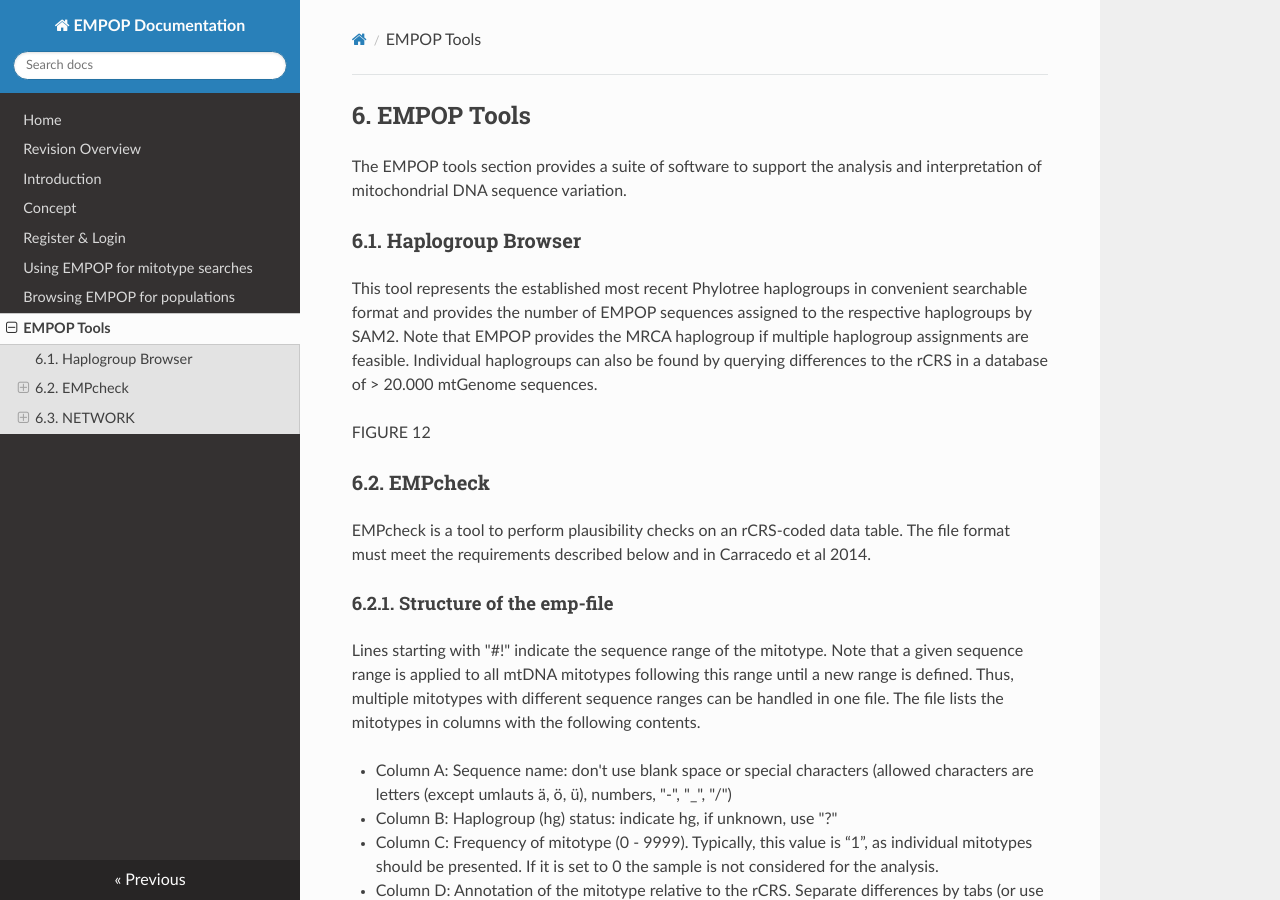
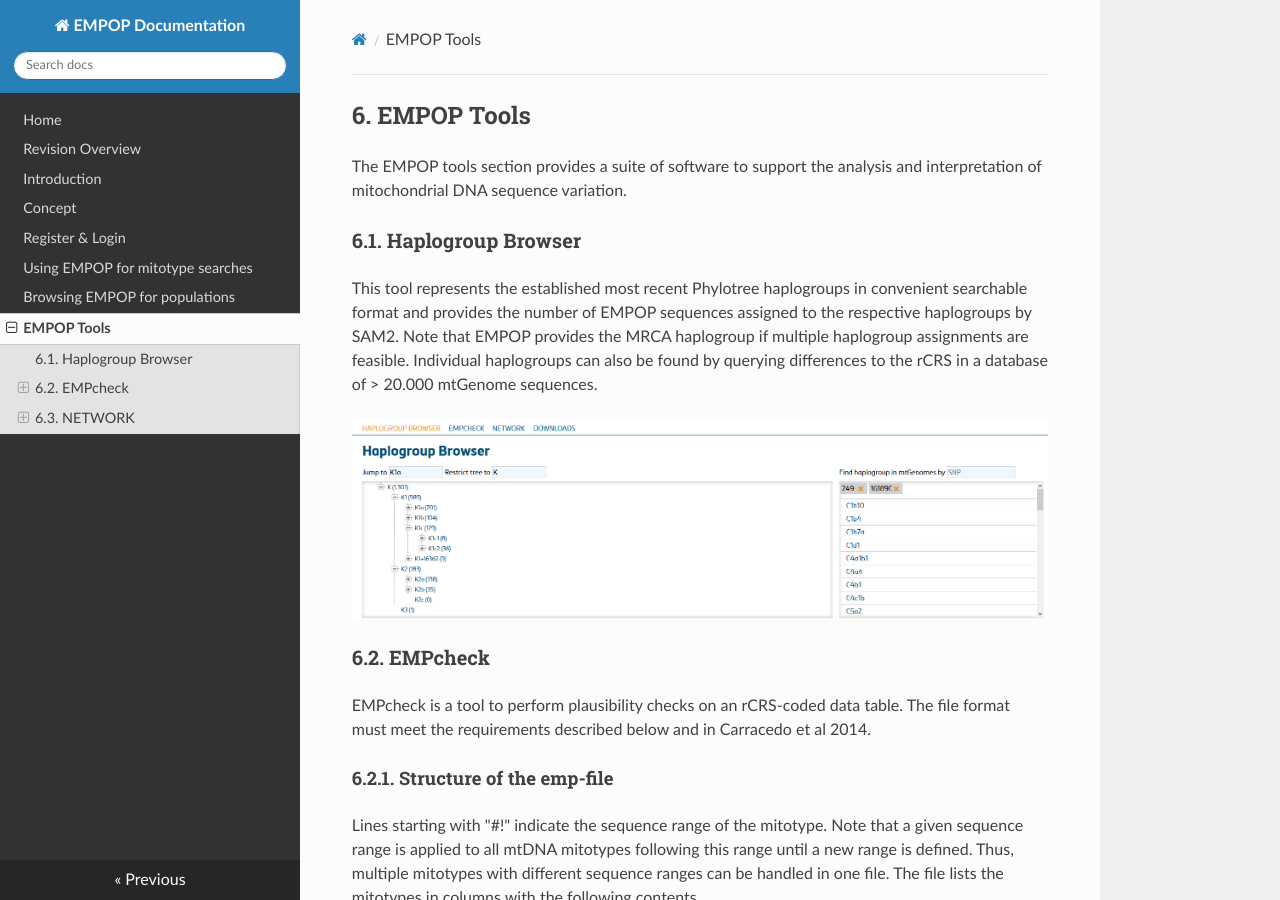
Before and after one commit to gmitirol/empop-use, an MkDocs documentation site: the page built from docs/tools.md, in a window 1280 px wide and 900 px high. Built offline with MkDocs 1.6.1, drawn with Linux system fonts in a browser that asks for light colours; nearby versions of some CDN libraries.

Commit message:
Update tools.md

```diff
--- a/docs/tools.md
+++ b/docs/tools.md
@@ -6,7 +6,7 @@ The EMPOP tools section provides a suite of software to support the analysis and
 This tool represents the established most recent Phylotree haplogroups in convenient searchable format and provides the number of EMPOP sequences assigned to the respective haplogroups by SAM2. Note that EMPOP provides the MRCA haplogroup if multiple haplogroup assignments are feasible.
 Individual haplogroups can also be found by querying differences to the rCRS in a database of > 20.000 mtGenome sequences.
 
-FIGURE 12
+![](images/fig12_populations.png)
 
 ### 6.2.	EMPcheck
 EMPcheck is a tool to perform plausibility checks on an rCRS-coded data table.
@@ -78,7 +78,7 @@ Submit starts the execution.
 After clicking on the Submit Button, the network calculation is initiated. Depending on the size of the file and the used filter options this process may take some time.
 When finished, result files will be listed in “Network Result Files” on the “your account” page.
 
-FIGURE 13
+![](images/fig13_network.png)
 
 Download the file and unzip it to obtain the folder [RID_FILTERNAME_REGION], which contains the following files:
 - Results file [FILENAME_report.txt]: This file summarizes the settings and the results of the network analysis - for details see chapter Interpretation.
```
